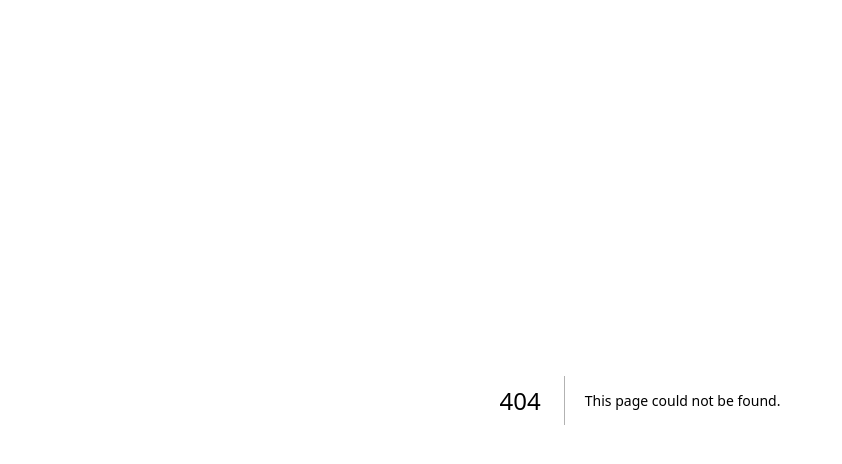
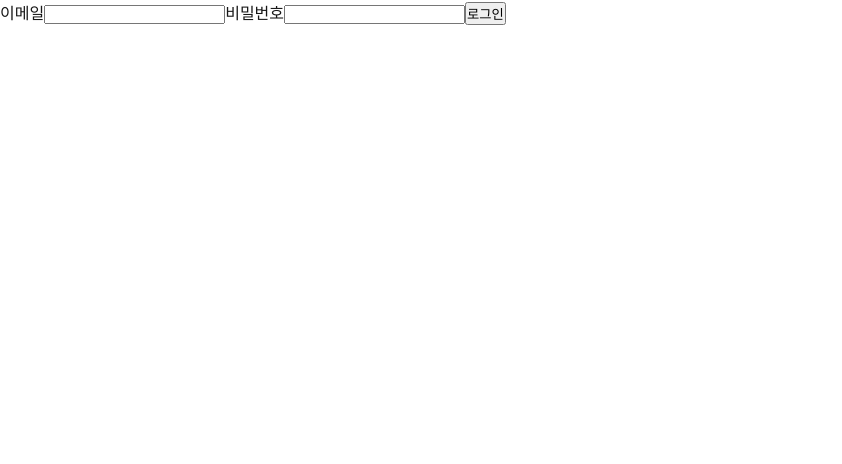
Before and after one commit to forestream/bigs-front-end, a Next.js app: page /auth/signin in a window 1280 px wide. Before the commit this address had no page. Shown: the top 464 px of the page, without its empty margins (0-842 px from the left). Built offline with nearby package versions, Linux system fonts and the light colour scheme.

Commit message:
유저인증페이지 라우트그룹 분리

```diff
--- /dev/null
+++ b/app/(auth)/auth/signin/page.tsx
@@ -0,0 +1,41 @@
+"use client";
+
+import { BASE_URL } from "@/lib/constants";
+import { FormEventHandler } from "react";
+
+export default function Page() {
+	const handleSubmit: FormEventHandler<HTMLFormElement> = async (e) => {
+		e.preventDefault();
+
+		const formData = new FormData(e.target as HTMLFormElement);
+
+		try {
+			const response = await fetch(`${BASE_URL}/auth`, {
+				method: "POST",
+				body: formData,
+			});
+
+			if (!response.ok)
+				throw new Error(
+					"로그인에 실패했습니다: " +
+						response.status +
+						" " +
+						response.statusText
+				);
+		} catch (error) {
+			alert(error);
+		}
+	};
+
+	return (
+		<main>
+			<form onSubmit={handleSubmit}>
+				<label htmlFor="username">이메일</label>
+				<input id="username" name="username" />
+				<label htmlFor="password">비밀번호</label>
+				<input id="password" name="password" type="password" />
+				<button>로그인</button>
+			</form>
+		</main>
+	);
+}
```
Also changed, not shown: app/(auth)/auth/signup/page.tsx (renamed from app/signup/page.tsx, +9 -4 lines).
